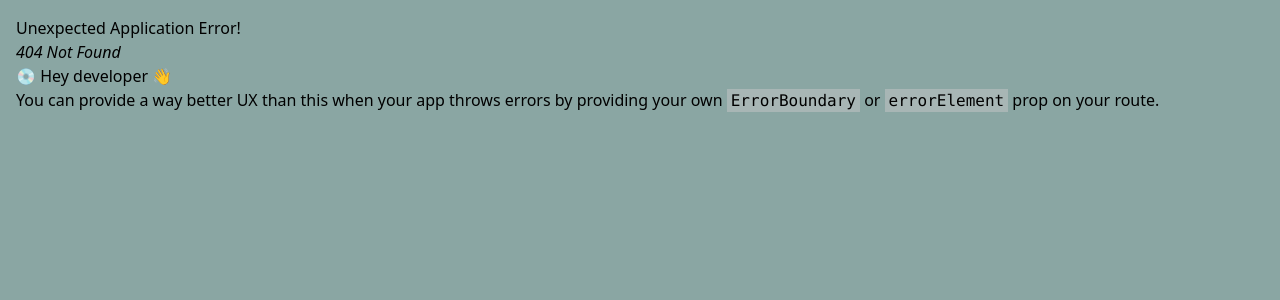
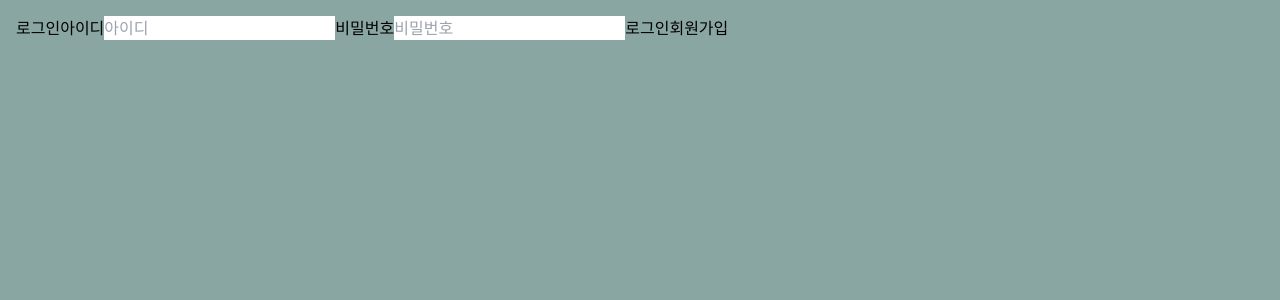
Before and after one commit to reeny404/sparta-03-user-join-login, a React (Vite) app: page /assign-react-js/signIn in a window 1280 px wide. Before the commit this address had no page. Shown: the top 300 px of the page. Built offline with nearby package versions, Linux system fonts and the light colour scheme.

Commit message:
feat: add pages (signIn, signUp)

```diff
--- /dev/null
+++ b/src/api/user.api.js
@@ -0,0 +1,32 @@
+import axios from "axios";
+
+const BASE_URL = "https://moneyfulpublicpolicy.co.kr";
+
+class UserAPI {
+  #client;
+
+  constructor() {
+    this.#client = axios.create({ baseURL: BASE_URL });
+  }
+
+  async signUp(id, password, nickname) {
+    const response = await this.#client.post("/register", {
+      id,
+      password,
+      nickname,
+    });
+    console.log(response);
+    return response;
+  }
+
+  async signIn(id, password) {
+    const response = this.#client.post("/login", {
+      id,
+      password,
+    });
+    return response;
+  }
+}
+
+const userAPI = new UserAPI();
+export default userAPI;
--- /dev/null
+++ b/src/pages/SignInPage.jsx
@@ -0,0 +1,56 @@
+import { useCallback, useRef } from "react";
+import { Link, useNavigate } from "react-router-dom";
+import userAPI from "../api/user.api";
+
+function SignInPage() {
+  const navigate = useNavigate();
+  const refId = useRef();
+  const refPw = useRef();
+  const refNickName = useRef();
+
+  const validate = useCallback((id, pw, nickname) => {
+    if (!id) {
+      return "아이디를 입력해주세요";
+    } else if (!pw) {
+      return "비밀번호를 입력해주세요";
+    } else if (!nickname) {
+      return "닉네임을 입력해주세요";
+    }
+    return null;
+  }, []);
+
+  const handleSignIn = useCallback(() => {
+    const id = refId.current.value;
+    const pw = refPw.current.value;
+    const nick = refNickName.current.value;
+
+    const validationMessage = validate(id, pw, nick);
+    if (validationMessage) {
+      alert(validationMessage);
+      return;
+    }
+    userAPI
+      .signIn(id, pw)
+      .then(() => {
+        navigate("/");
+      })
+      .catch((error) => {
+        console.error(error);
+        alert(`${error.response.data.message}`);
+      });
+  }, []);
+
+  return (
+    <article className="flex flex-row">
+      <span>로그인</span>
+      <span>아이디</span>
+      <input ref={refId} placeholder="아이디" />
+      <span>비밀번호</span>
+      <input ref={refPw} placeholder="비밀번호" type="password" />
+      <button onClick={handleSignIn}>로그인</button>
+      <Link to="/signUp">회원가입</Link>
+    </article>
+  );
+}
+
+export default SignInPage;
--- /dev/null
+++ b/src/pages/SignUpPage.jsx
@@ -0,0 +1,60 @@
+import { useCallback, useRef } from "react";
+import { Link, useNavigate } from "react-router-dom";
+import userAPI from "../api/user.api";
+
+function SignUpPage() {
+  const navigate = useNavigate();
+  const refId = useRef();
+  const refPw = useRef();
+  const refNickName = useRef();
+
+  const validate = useCallback((id, pw, nickname) => {
+    //아이디는 4~10글자로, 비밀번호는 4~15글자로, 닉네임은 1~10글자로 제한하세요.
+    if (id.length > 10 || id.length < 4) {
+      return "아이디는 4~10글자로 입력해주세요";
+    } else if (pw.length > 15 || pw.length < 4) {
+      return "비밀번호는 4~15글자로 입력해주세요";
+    } else if (nickname.length > 10 || nickname.length < 1) {
+      return "닉네임은 10글자 이내로 입력해주세요";
+    }
+    return null;
+  }, []);
+
+  const handleSignUp = () => {
+    const id = refId.current.value;
+    const pw = refPw.current.value;
+    const nick = refNickName.current.value;
+
+    const validationMessage = validate(id, pw, nick);
+    if (validationMessage) {
+      alert(validationMessage);
+      return;
+    }
+    userAPI
+      .signUp(id, pw, nick)
+      .then(() => {
+        navigate("/signIn");
+      })
+      .catch((error) => {
+        console.error(error);
+        alert(`${error.response.data.message}`);
+      });
+  };
+
+  return (
+    <div className="flex flex-col justify-center items-center">
+      <span>회원가입</span>
+      <span>아이디</span>
+      <input ref={refId} placeholder="아이디" />
+      <span>비밀번호</span>
+      <input ref={refPw} placeholder="비밀번호" type="password" />
+      <span>닉네임</span>
+      <input ref={refNickName} placeholder="닉네임" />
+      <button onClick={handleSignUp}>회원가입</button>
+      <Link to="/signIn">로그인</Link>
+      <h1 className="text-3xl font-bold underline">Hello world!</h1>
+    </div>
+  );
+}
+
+export default SignUpPage;
```
Also changed, not shown: src/routes/router.jsx (+10 -0 lines).
